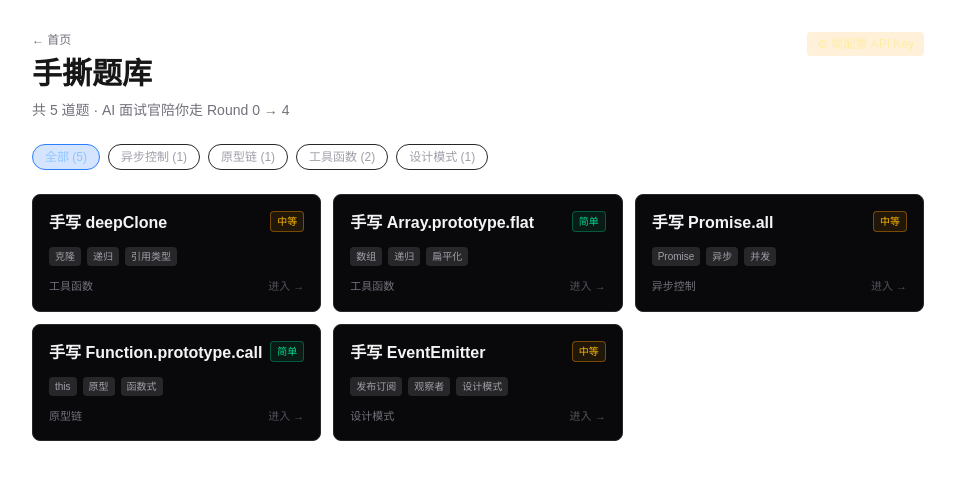
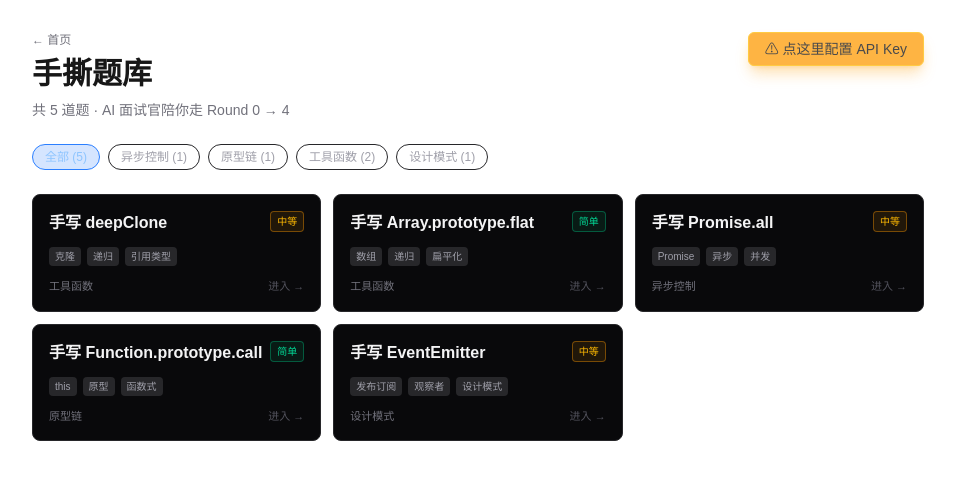
Before and after one commit to dudu212/fedrill, a Next.js app: page /problems in a window 1280 px wide. Shown: the top 480 px of the page, without its empty margins (162-1121 px from the left). Built offline with nearby package versions, Linux system fonts and the light colour scheme.

Commit message:
fix(ui): API Key 未配置态改成高对比实心 CTA

```diff
--- a/app/_components/api-key-settings.tsx
+++ b/app/_components/api-key-settings.tsx
@@ -47,14 +47,18 @@ export function ApiKeySettings() {
       <button
         type="button"
         onClick={openModal}
-        className={`rounded px-2.5 py-1 text-xs font-medium transition-colors ${
+        className={`rounded-md text-sm font-medium transition-all ${
           hasKey
-            ? 'bg-emerald-500/15 text-emerald-300 hover:bg-emerald-500/25'
-            : 'animate-pulse bg-amber-500/20 text-amber-200 hover:bg-amber-500/30'
+            ? 'border border-emerald-500/50 bg-emerald-500/15 px-3 py-1 text-xs text-emerald-200 hover:bg-emerald-500/25'
+            : 'animate-pulse border border-amber-400 bg-amber-500 px-4 py-1.5 text-zinc-950 shadow-lg shadow-amber-500/40 hover:bg-amber-400'
         }`}
-        title={hasKey ? 'DeepSeek API Key 已配置' : '需要配置 DeepSeek API Key 才能对话'}
+        title={
+          hasKey
+            ? 'DeepSeek API Key 已配置 · 点击可修改'
+            : '⚠ 需先配置 DeepSeek API Key 才能对话 · 点击这里'
+        }
       >
-        {hasKey ? '⚙ API Key ✓' : '⚙ 需配置 API Key'}
+        {hasKey ? '⚙ API Key ✓' : '⚠ 点这里配置 API Key'}
       </button>
 
       {open && (
```
